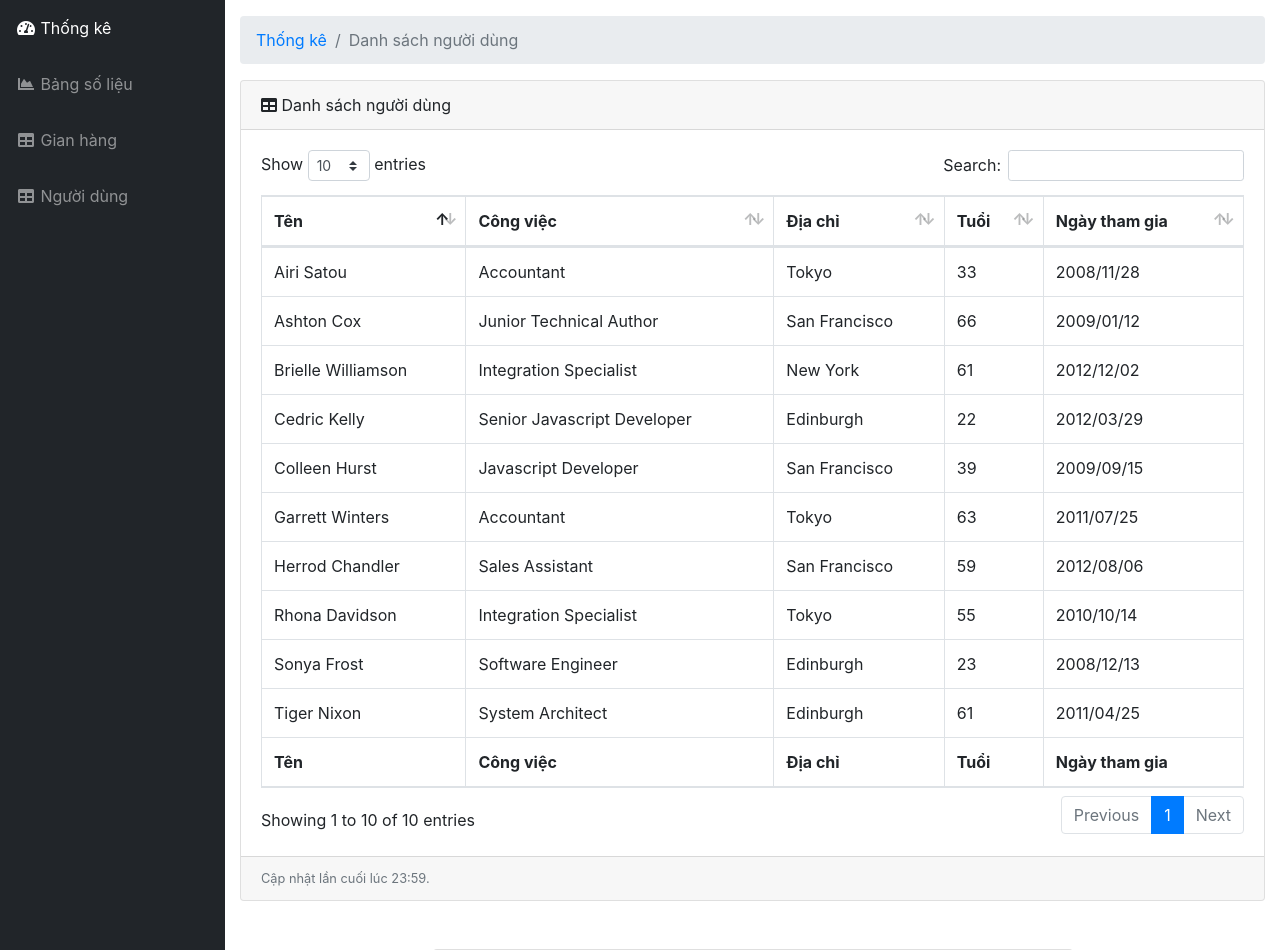
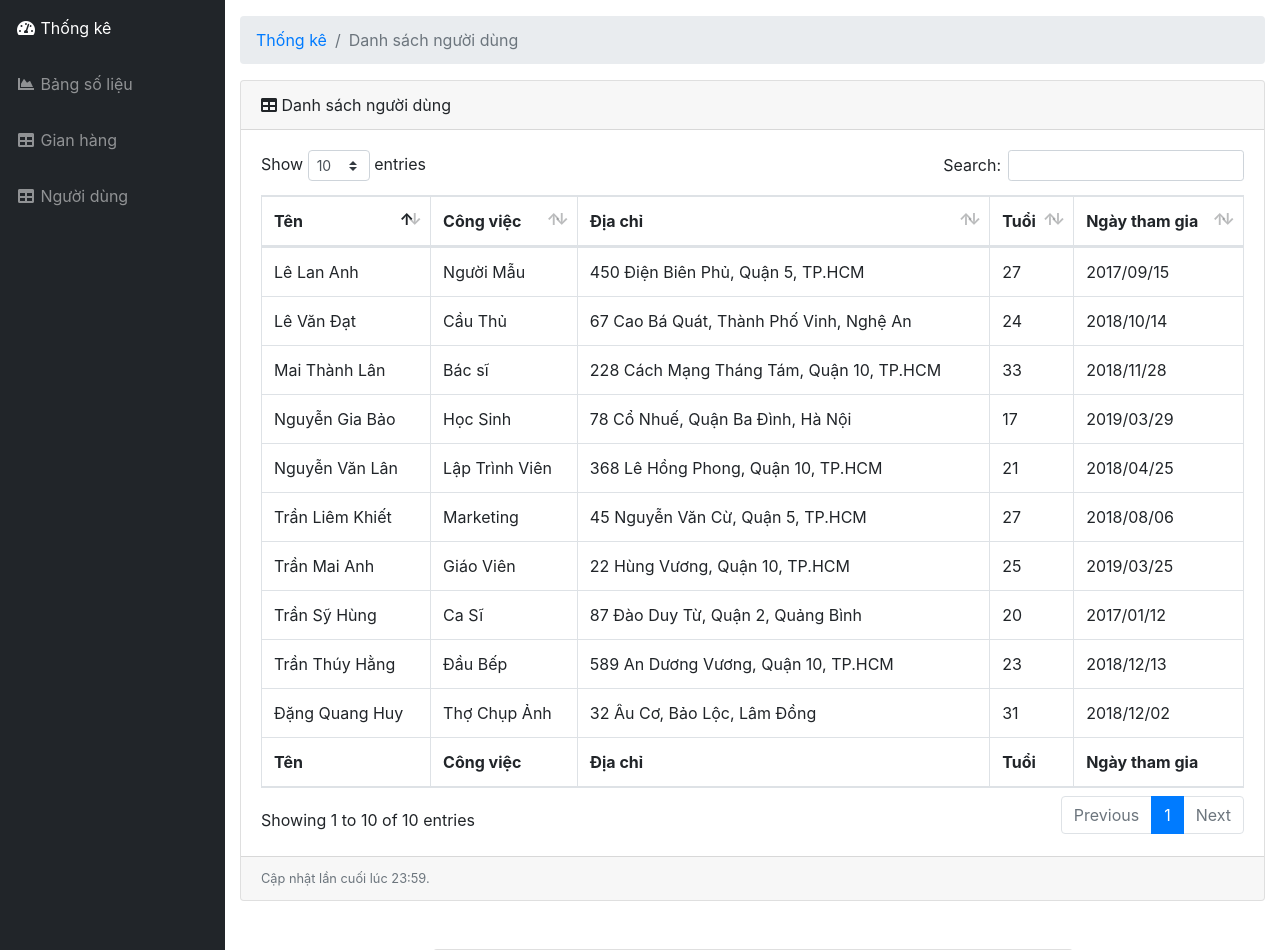
Before and after one commit to HoangLan2904/HLTeam_AdminWebSite, a Node server app: page /table-user in a window 1280 px wide. Shown: the part 56-1006 px from the top of the page. Run offline with Node 20, Linux system fonts and the light colour scheme; some libraries are stand-ins or nearby versions.

Commit message:
change information of customer

```diff
--- a/views/partials/index_body.ejs
+++ b/views/partials/index_body.ejs
@@ -161,7 +161,7 @@
                 <tr>
                   <td>4569832145</td>
                   <td>Sách Cẩm Nang Ẩm Thực</td>
-                  <td>Nguyễn Duy Khiêm</td>
+                  <td>Trần Thúy Hằng</td>
                   <td>Đã giao hàng</td>
                 </tr>
               </tbody>
--- a/views/partials/table_user_body.ejs
+++ b/views/partials/table_user_body.ejs
@@ -40,74 +40,74 @@
               </tfoot>
               <tbody>
                 <tr>
-                  <td>Tiger Nixon</td>
-                  <td>System Architect</td>
-                  <td>Edinburgh</td>
-                  <td>61</td>
-                  <td>2011/04/25</td>
+                  <td>Nguyễn Văn Lân</td>
+                  <td>Lập Trình Viên</td>
+                  <td>368 Lê Hồng Phong, Quận 10, TP.HCM</td>
+                  <td>21</td>
+                  <td>2018/04/25</td>
                 </tr>
                 <tr>
-                  <td>Garrett Winters</td>
-                  <td>Accountant</td>
-                  <td>Tokyo</td>
-                  <td>63</td>
-                  <td>2011/07/25</td>
+                  <td>Trần Mai Anh</td>
+                  <td>Giáo Viên</td>
+                  <td>22 Hùng Vương, Quận 10, TP.HCM</td>
+                  <td>25</td>
+                  <td>2019/03/25</td>
                 </tr>
                 <tr>
-                  <td>Ashton Cox</td>
-                  <td>Junior Technical Author</td>
-                  <td>San Francisco</td>
-                  <td>66</td>
-                  <td>2009/01/12</td>
+                  <td>Trần Sỹ Hùng</td>
+                  <td>Ca Sĩ</td>
+                  <td>87 Đào Duy Từ, Quận 2, Quảng Bình</td>
+                  <td>20</td>
+                  <td>2017/01/12</td>
                 </tr>
                 <tr>
-                  <td>Cedric Kelly</td>
-                  <td>Senior Javascript Developer</td>
-                  <td>Edinburgh</td>
-                  <td>22</td>
-                  <td>2012/03/29</td>
+                  <td>Nguyễn Gia Bảo</td>
+                  <td>Học Sinh</td>
+                  <td>78 Cổ Nhuế, Quận Ba Đình, Hà Nội</td>
+                  <td>17</td>
+                  <td>2019/03/29</td>
                 </tr>
                 <tr>
-                  <td>Airi Satou</td>
-                  <td>Accountant</td>
-                  <td>Tokyo</td>
+                  <td>Mai Thành Lân</td>
+                  <td>Bác sĩ</td>
+                  <td>228 Cách Mạng Tháng Tám, Quận 10, TP.HCM</td>
                   <td>33</td>
-                  <td>2008/11/28</td>
+                  <td>2018/11/28</td>
                 </tr>
                 <tr>
-                  <td>Brielle Williamson</td>
-                  <td>Integration Specialist</td>
-                  <td>New York</td>
-                  <td>61</td>
-                  <td>2012/12/02</td>
+                  <td>Đặng Quang Huy</td>
+                  <td>Thợ Chụp Ảnh</td>
+                  <td>32 Âu Cơ, Bảo Lộc, Lâm Đồng</td>
+                  <td>31</td>
+                  <td>2018/12/02</td>
                 </tr>
                 <tr>
-                  <td>Herrod Chandler</td>
-                  <td>Sales Assistant</td>
-                  <td>San Francisco</td>
-                  <td>59</td>
-                  <td>2012/08/06</td>
+                  <td>Trần Liêm Khiết</td>
+                  <td>Marketing</td>
+                  <td>45 Nguyễn Văn Cừ, Quận 5, TP.HCM</td>
+                  <td>27</td>
+                  <td>2018/08/06</td>
                 </tr>
                 <tr>
-                  <td>Rhona Davidson</td>
-                  <td>Integration Specialist</td>
-                  <td>Tokyo</td>
-                  <td>55</td>
-                  <td>2010/10/14</td>
+                  <td>Lê Văn Đạt</td>
+                  <td>Cầu Thủ</td>
+                  <td>67 Cao Bá Quát, Thành Phố Vinh, Nghệ An</td>
+                  <td>24</td>
+                  <td>2018/10/14</td>
                 </tr>
                 <tr>
-                  <td>Colleen Hurst</td>
-                  <td>Javascript Developer</td>
-                  <td>San Francisco</td>
-                  <td>39</td>
-                  <td>2009/09/15</td>
+                  <td>Lê Lan Anh</td>
+                  <td>Người Mẫu</td>
+                  <td>450 Điện Biên Phủ, Quận 5, TP.HCM</td>
+                  <td>27</td>
+                  <td>2017/09/15</td>
                 </tr>
                 <tr>
-                  <td>Sonya Frost</td>
-                  <td>Software Engineer</td>
-                  <td>Edinburgh</td>
+                  <td>Trần Thúy Hằng</td>
+                  <td>Đầu Bếp</td>
+                  <td>589 An Dương Vương, Quận 10, TP.HCM</td>
                   <td>23</td>
-                  <td>2008/12/13</td>
+                  <td>2018/12/13</td>
                 </tr>
               </tbody>
             </table>
```
